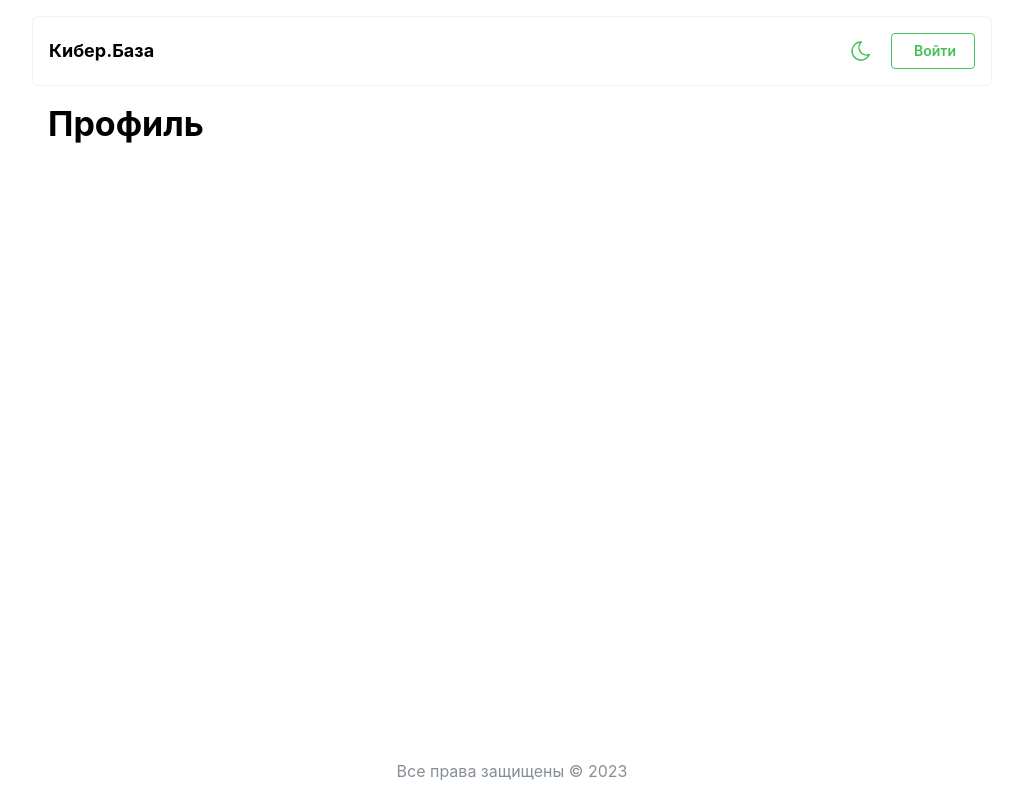
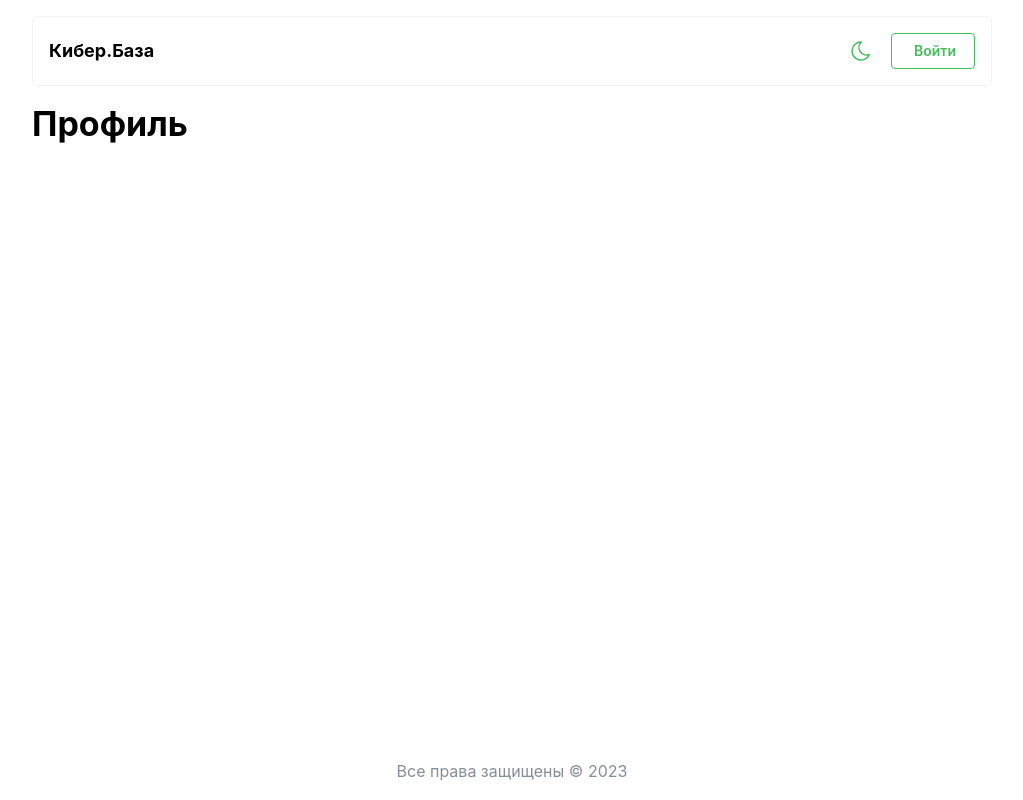
Before and after one commit to one-zero-eight/hackathon-cyberlight-front, a Next.js app: page /profile in a window 1280 px wide. Shown: the whole page, without its empty margins (128-1151 px from the left). Built offline with nearby package versions, Linux system fonts and the light colour scheme; no server answers.

Commit message:
refactor: improve styles

```diff
--- a/components/Header.tsx
+++ b/components/Header.tsx
@@ -16,8 +16,8 @@ export default function Header() {
   const { toggleColorScheme } = useMantineColorScheme();
 
   return (
-    <header className="w-full">
-      <Container className="mt-4 flex items-center justify-between rounded-md border border-gray-200 p-4 dark:border-gray-900">
+    <Container component="header" className="w-full" px={undefined}>
+      <div className="mt-4 flex items-center justify-between rounded-md border border-gray-200 p-4 dark:border-gray-900">
         <div className="flex items-center justify-start">
           <Link href="/" className="text-lg font-bold">
             Кибер.База
@@ -75,7 +75,7 @@ export default function Header() {
             </Menu>
           )}
         </div>
-      </Container>
-    </header>
+      </div>
+    </Container>
   );
 }
--- a/components/Layout.tsx
+++ b/components/Layout.tsx
@@ -13,7 +13,7 @@ export default function Layout({
   return (
     <div className="flex min-h-screen flex-col">
       <Header />
-      <main className={clsx("grow", className)}>{children}</main>
+      <main className={clsx("grow pt-4", className)}>{children}</main>
       <Footer />
     </div>
   );
--- a/pages/_app.tsx
+++ b/pages/_app.tsx
@@ -4,7 +4,7 @@ import "@mantine/tiptap/styles.css";
 
 import type { AppProps } from "next/app";
 import { QueryClientProvider } from "@tanstack/react-query";
-import { createTheme, MantineProvider } from "@mantine/core";
+import { Container, createTheme, MantineProvider } from "@mantine/core";
 import { queryClient } from "@/lib/api";
 
 const theme = createTheme({
@@ -179,6 +179,13 @@ const theme = createTheme({
       "#d9480f",
     ],
   },
+  components: {
+    Container: Container.extend({
+      defaultProps: {
+        px: 0,
+      },
+    }),
+  },
 });
 
 export default function App({ Component, pageProps }: AppProps) {
--- a/pages/lessons/[lessonId]/[taskId]/index.tsx
+++ b/pages/lessons/[lessonId]/[taskId]/index.tsx
@@ -25,7 +25,7 @@ export default function Page() {
 
   return (
     <Layout>
-      <Container className="mt-4 flex flex-col" px={0}>
+      <Container className="flex flex-col">
         <h1 className="mb-2 text-2xl font-bold">{lesson?.title}</h1>
         <Divider />
         <div className="flex">
--- a/pages/profile/index.tsx
+++ b/pages/profile/index.tsx
@@ -1,11 +1,11 @@
-import React, { useState } from "react";
+import React from "react";
 import Layout from "@/components/Layout";
-import { Button, Container, Paper, Skeleton, Text, Title } from "@mantine/core";
+import { Container, Title } from "@mantine/core";
 
 export default function Page() {
   return (
     <Layout>
-      <Container className="block pt-4">
+      <Container className="block">
         <Title order={1}>Профиль</Title>
       </Container>
     </Layout>
```
